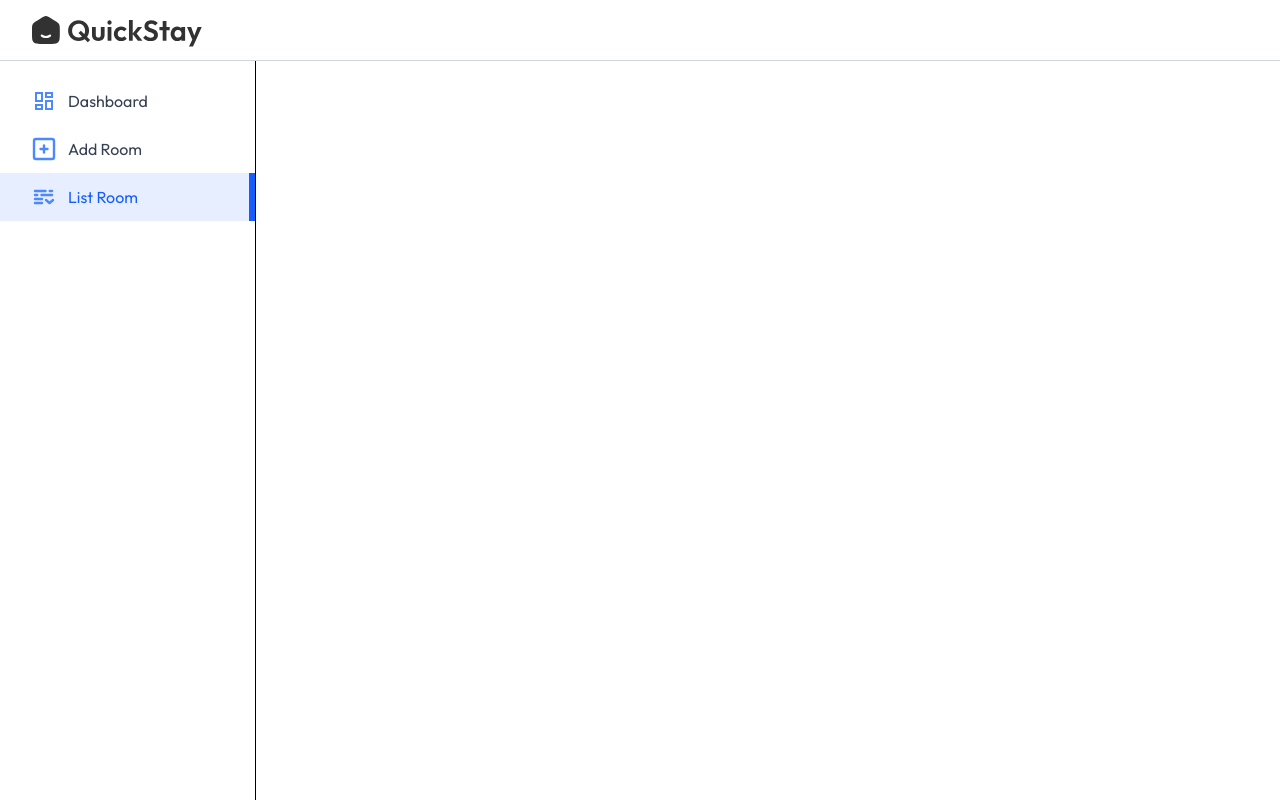
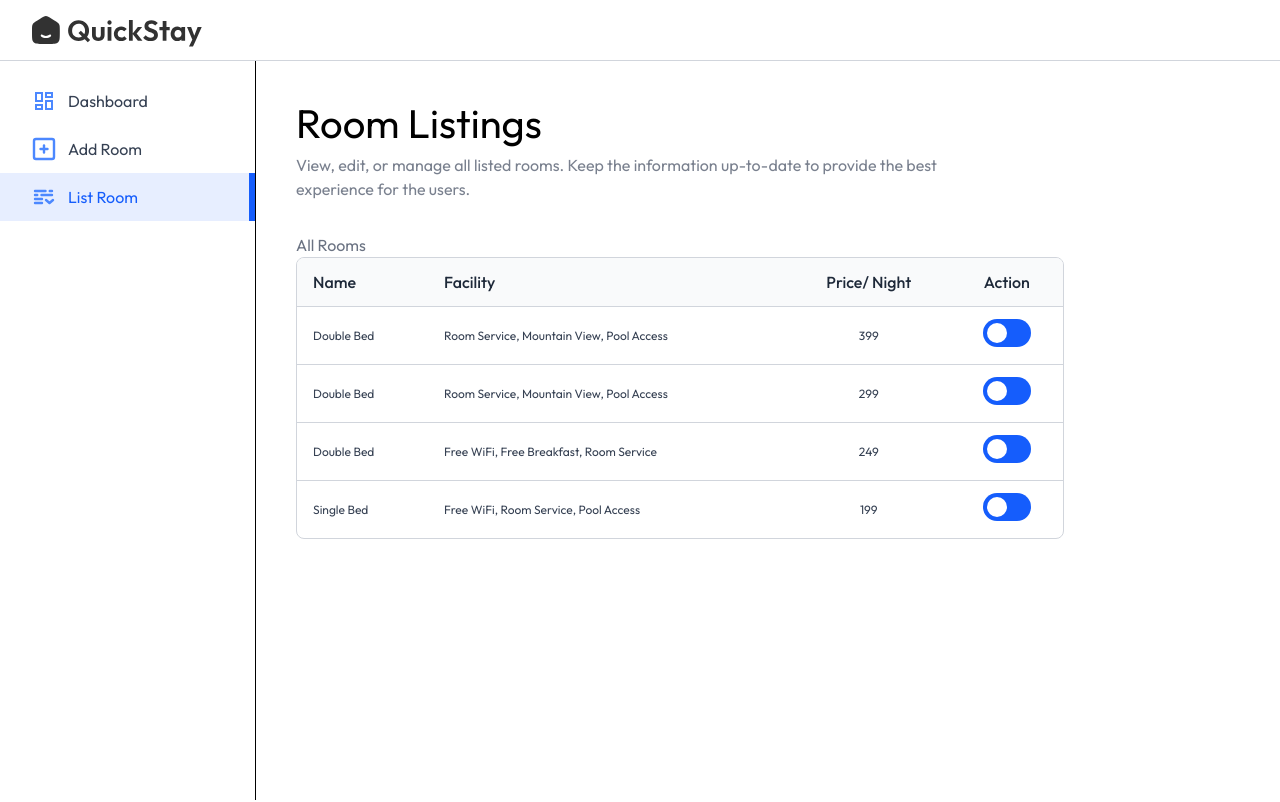
Before and after one commit to abhinavpal2405/Hotel-Booking, a React (Vite) app in the folder client/: page /owner/list-room in a window 1280 px wide. Shown: the top 802 px of the page. Built offline with nearby package versions, Linux system fonts and the light colour scheme; a web font is replaced by a local one.

Commit message:
lsit room / completed frontend

```diff
--- a/client/src/pages/hotelOwner/ListRoom.jsx
+++ b/client/src/pages/hotelOwner/ListRoom.jsx
@@ -1,11 +1,75 @@
-import React from 'react'
+import React, { useState } from 'react';
+import { roomsDummyData } from '../../assets/assets';
+import Title from '../../components/Title';
 
 const ListRoom = () => {
+  const [rooms, setRooms] = useState(roomsDummyData);
+
+  const handleAvailabilityToggle = (index) => {
+    const updatedRooms = [...rooms];
+    updatedRooms[index].isAvailable = !updatedRooms[index].isAvailable;
+    setRooms(updatedRooms);
+  };
+
   return (
     <div>
+      <Title
+        align="left"
+        font="outfit"
+        title="Room Listings"
+        subtitle="View, edit, or manage all listed rooms. Keep the information up-to-date to provide the best experience for the users."
+      />
 
+      <p className="text-gray-500 mt-8">All Rooms</p>
+
+      <div className="w-full max-w-3xl text-left border border-gray-300 rounded-lg max-h-80 overflow-y-scroll">
+        <table className="w-full">
+          <thead className="bg-gray-50">
+            <tr>
+              <th className="py-3 px-4 text-gray-800 font-medium">Name</th>
+              <th className="py-3 px-4 text-gray-800 font-medium max-sm:hidden">Facility</th>
+              <th className="py-3 px-4 text-gray-800 font-medium text-center">Price/ Night</th>
+              <th className="py-3 px-4 text-gray-800 font-medium text-center">Action</th>
+            </tr>
+          </thead>
+
+          <tbody className="text-xs">
+            {rooms.map((item, index) => (
+              <tr key={index}>
+                <td className="py-3 px-4 text-gray-700 border-t border-gray-300">
+                  {item.roomType}
+                </td>
+                <td className="py-3 px-4 text-gray-700 border-t border-gray-300 max-sm:hidden">
+                  {item.amenities.join(', ')}
+                </td>
+                <td className="py-3 px-4 text-gray-700 border-t border-gray-300 text-center">
+                  {item.pricePerNight}
+                </td>
+                <td className="py-3 px-4 border-t border-gray-300 text-sm text-center">
+                  <label className="relative inline-flex items-center cursor-pointer">
+                    <input
+                      type="checkbox"
+                      className="sr-only peer"
+                      checked={item.isAvailable}
+                      onChange={() => handleAvailabilityToggle(index)}
+                    />
+                    <div
+                      className="w-12 h-7 bg-slate-300 rounded-full peer peer-checked:bg-blue-600 transition-colors duration-200"
+                    >
+                      <span
+                        className="dot absolute left-1 top-1 w-5 h-5 bg-white rounded-full transition-transform
+                        duration-200 ease-in-out peer-checked:translate-x-5"
+                      ></span>
+                    </div>
+                  </label>
+                </td>
+              </tr>
+            ))}
+          </tbody>
+        </table>
+      </div>
     </div>
-  )
-}
+  );
+};
 
-export default ListRoom
+export default ListRoom;
```
